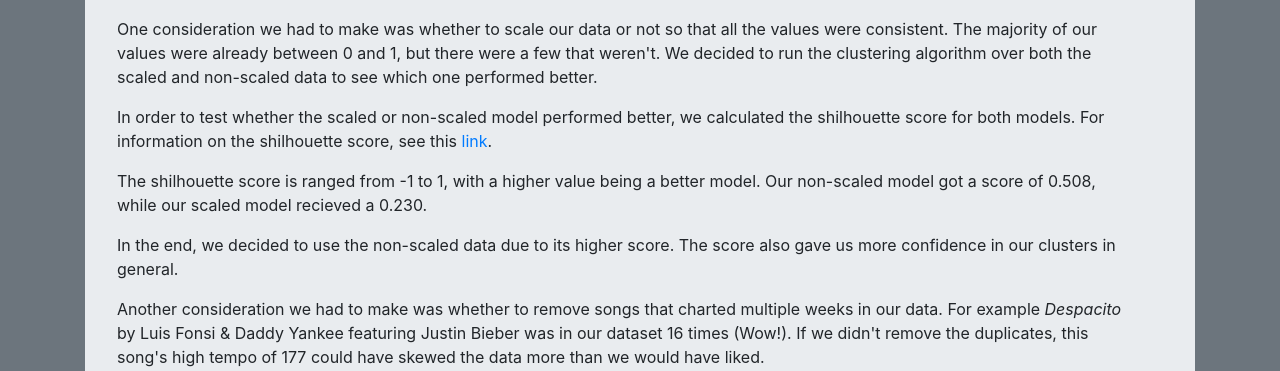
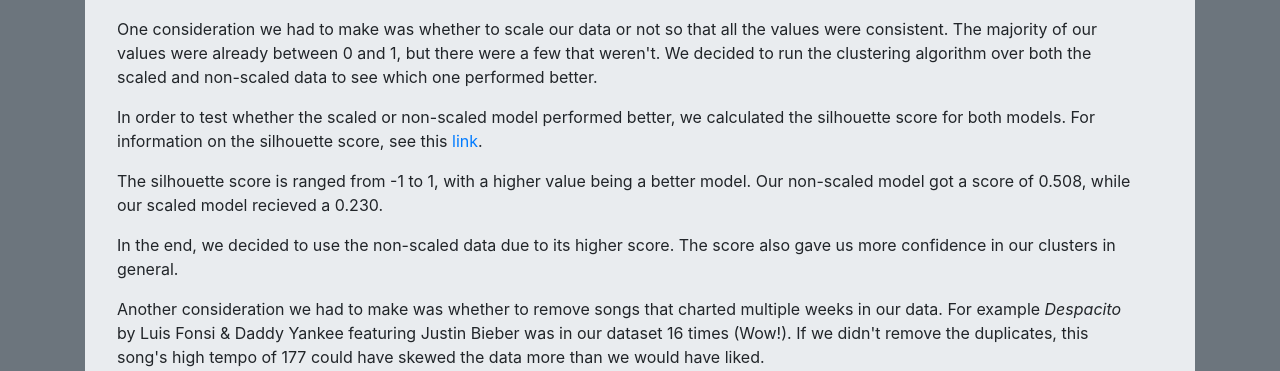
Before and after one commit to 12wollmana/UMN-Data_Analytics-Project_03, a Flask app: page / in a window 1280 px wide. Shown: the part 1184-1555 px from the top of the page. Run offline with Flask 2, Linux system fonts and the light colour scheme.

Commit message:
Shilhouette -> Silhouette

```diff
--- a/templates/index.html
+++ b/templates/index.html
@@ -188,8 +188,8 @@
                                             In order to test whether the scaled
                                             or non-scaled model performed
                                             better, we calculated the
-                                            shilhouette score for both models.
-                                            For information on the shilhouette
+                                            silhouette score for both models.
+                                            For information on the silhouette
                                             score, see this
                                             <a
                                                 href="https://medium.com/analytics-vidhya/how-to-determine-the-optimal-k-for-k-means-708505d204eb"
@@ -200,7 +200,7 @@
                                         </p>
 
                                         <p>
-                                            The shilhouette score is ranged from
+                                            The silhouette score is ranged from
                                             -1 to 1, with a higher value being a
                                             better model. Our non-scaled model
                                             got a score of 0.508, while our
```
